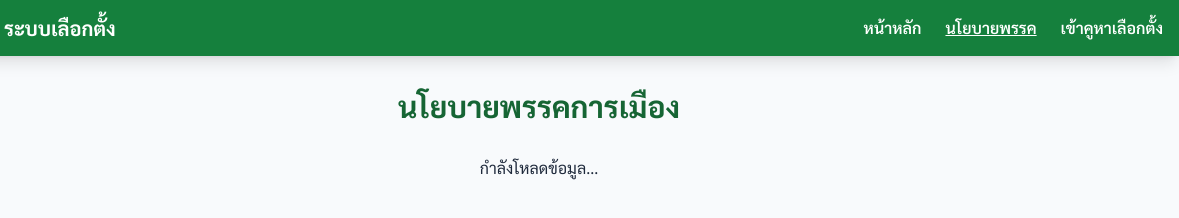
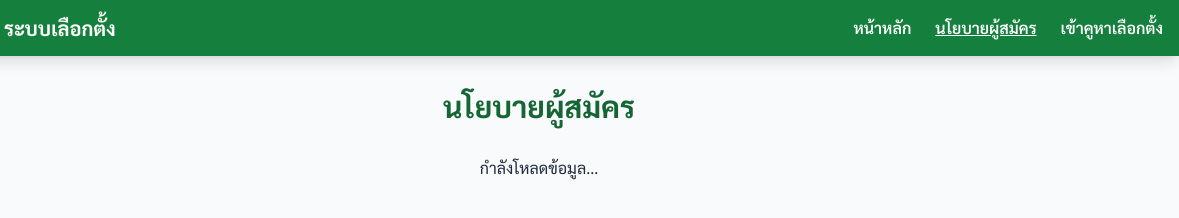
Before and after one commit to WasinthraGroup/Election, a website: page public/policy.html in a window 1280 px wide. Shown: the full height of the page, 101-1280 px from the left. Drawn offline with nearby package versions, Linux system fonts and the light colour scheme; no server answers.

Commit message:
Update policy.html

```diff
--- a/public/policy.html
+++ b/public/policy.html
@@ -3,7 +3,7 @@
 <head>
     <meta charset="UTF-8">
     <meta name="viewport" content="width=device-width, initial-scale=1.0">
-    <title>นโยบายพรรค - ระบบเลือกตั้ง</title>
+    <title>นโยบายผู้สมัคร - ระบบเลือกตั้ง</title>
     <script src="https://cdn.tailwindcss.com"></script>
     <link href="https://fonts.googleapis.com/css2?family=Sarabun:wght@400;600;700&display=swap" rel="stylesheet">
     <style> body { font-family: 'Sarabun', sans-serif; } </style>
@@ -19,7 +19,7 @@
             </div>
             <div class="hidden md:flex space-x-6">
                 <a href="/home" class="hover:text-green-200 font-semibold">หน้าหลัก</a>
-                <a href="/policy" class="hover:text-green-200 font-semibold underline">นโยบายพรรค</a>
+                <a href="/policy" class="hover:text-green-200 font-semibold underline">นโยบายผู้สมัคร</a>
                 <a href="/election" class="hover:text-green-200 font-semibold">เข้าคูหาเลือกตั้ง</a>
             </div>
             <button onclick="document.getElementById('mobile-menu').classList.toggle('hidden')" class="md:hidden focus:outline-none">
@@ -28,13 +28,13 @@
         </div>
         <div id="mobile-menu" class="hidden md:hidden bg-green-800 p-4">
             <a href="/home" class="block py-2 hover:bg-green-700 text-white font-semibold">หน้าหลัก</a>
-            <a href="/policy" class="block py-2 hover:bg-green-700 text-white font-semibold">นโยบายพรรค</a>
+            <a href="/policy" class="block py-2 hover:bg-green-700 text-white font-semibold">นโยบายผู้สมัคร</a>
             <a href="/election" class="block py-2 hover:bg-green-700 text-white font-semibold">เข้าคูหาเลือกตั้ง</a>
         </div>
     </nav>
 
     <div class="container mx-auto px-4 py-8">
-        <h2 class="text-3xl font-bold text-center text-green-800 mb-8">นโยบายพรรคการเมือง</h2>
+        <h2 class="text-3xl font-bold text-center text-green-800 mb-8">นโยบายผู้สมัคร</h2>
 
         <div id="policy-grid" class="grid grid-cols-1 md:grid-cols-2 lg:grid-cols-3 gap-6">
             <div class="text-center col-span-full">กำลังโหลดข้อมูล...</div>
```
